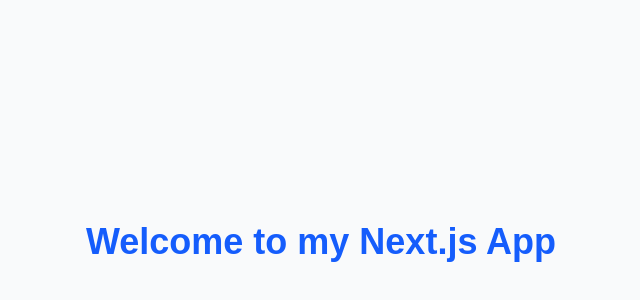
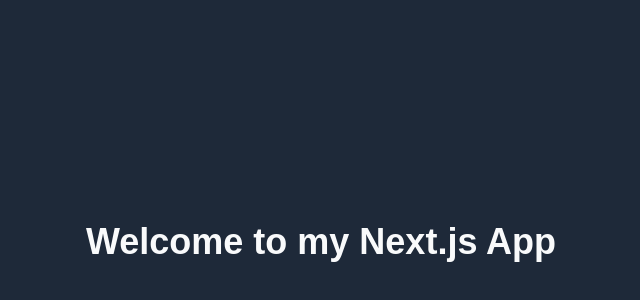
Before and after one commit to Kawona/alx-project-0x02-setup, a Next.js app in the folder alx-project-0x02/: page / in a window 1280 px wide. Shown: the part 150-450 px from the top of the page, without its empty margins (319-959 px from the left). Built offline with nearby package versions, Linux system fonts and the light colour scheme.

Commit message:
Added about.tsx page to pages

```diff
--- /dev/null
+++ b/alx-project-0x02/pages/about.tsx
@@ -0,0 +1,10 @@
+
+export default function AboutPage() {
+    return (
+        <div className="flex min-h-screen flex-col items-center justify-center bg-gray-50">
+            <h1 className="text-4xl font-bold text-blue-600 mb-4">
+                About Page
+            </h1>
+        </div>
+    );
+}
--- a/alx-project-0x02/pages/index.tsx
+++ b/alx-project-0x02/pages/index.tsx
@@ -2,8 +2,8 @@
 
 export default function HomePage() {
     return (
-        <div className="flex min-h-screen flex-col items-center justify-center bg-gray-50">
-            <h1 className="text-4xl font-bold text-blue-600 mb-4">
+        <div className="flex min-h-screen flex-col items-center justify-center bg-gray-800">
+            <h1 className="text-4xl font-bold text-gray-50 mb-4">
                 Welcome to my Next.js App
             </h1>
         </div>
```
